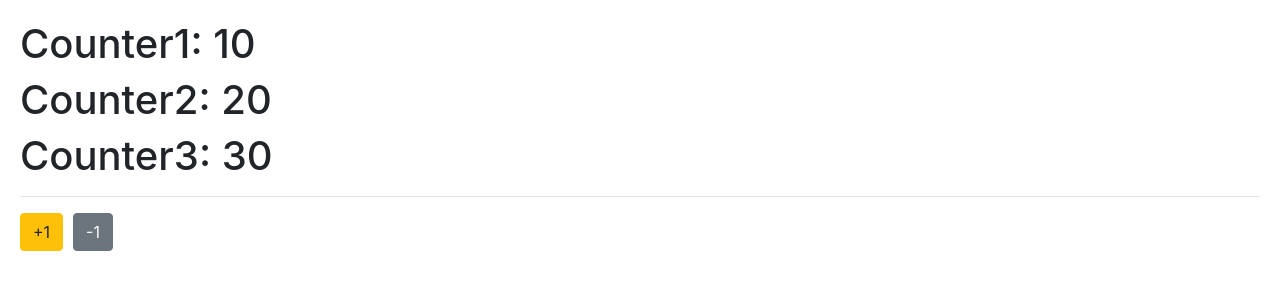
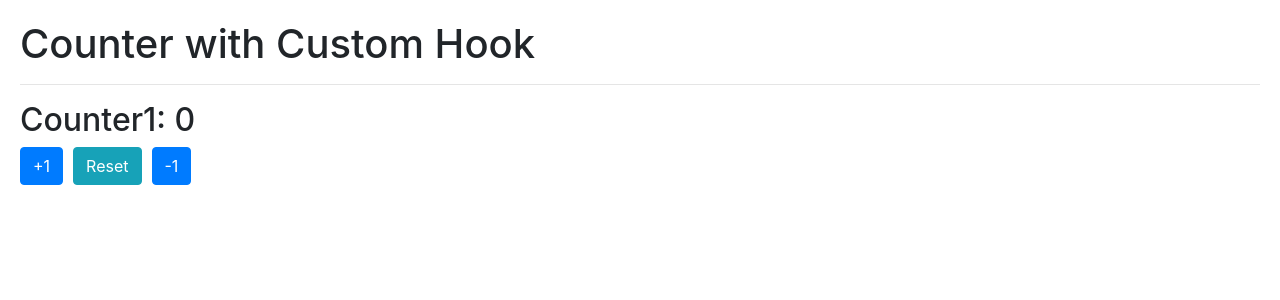
Before and after one commit to basrodriguezr/Hook-App, a React (Vite) app: page / in a window 1280 px wide. Shown: the top 300 px of the page. Built offline with nearby package versions, Linux system fonts and the light colour scheme.

Commit message:
se agrega counter con customHooks (se agrega nuevo hook)

```diff
--- /dev/null
+++ b/src/01-useState/CounterWithCustomHook.jsx
@@ -0,0 +1,20 @@
+import { useCounter } from "../hooks/useCounter"
+
+export const CounterWithCustomHook = () => {
+    //const { counter1, counter2, counter3, increment, decrement } = useCounter(0);
+    const { counter, increment, decrement, reset } = useCounter(0);
+
+
+    return (
+    <>
+        <h1>Counter with Custom Hook</h1>
+        <hr />
+        <h2>Counter1: { counter }</h2>
+
+        <button onClick={increment} className="btn btn-primary">+1</button>
+        <button onClick={reset} className="btn btn-info">Reset</button>
+        <button onClick={decrement} className="btn btn-primary">-1</button>
+
+    </>
+  )
+}
--- /dev/null
+++ b/src/hooks/useCounter.js
@@ -0,0 +1,42 @@
+// export const useCounter = (initialValue = 10) => {
+//     const [counter, setCounter] = useState({
+//         counter1: initialValue,
+//         counter2: initialValue + 10,
+//         counter3: initialValue + 20,
+//     });
+
+//     const increment = () => {
+//         setCounter({
+//             counter1: counter.counter1 + 1,
+//             counter2: counter.counter2 + 1,
+//             counter3: counter.counter3 + 1,
+//         });
+//     };
+
+//     const decrement = () => {
+//         setCounter({
+//             counter1: counter.counter1 - 1,
+//             counter2: counter.counter2 - 1,
+//             counter3: counter.counter3 - 1,
+//         });
+//     };
+
+//     return { ...counter, increment, decrement };
+// }
+
+import { useState } from "react"
+
+export const useCounter = (initialValue = 10) => {
+    const [counter, setCounter] = useState(initialValue);
+
+    const increment = () => setCounter(counter + 1);
+    const decrement = () => setCounter(counter - 1);
+    const reset = () => setCounter(initialValue);
+
+    return {
+        counter,
+        increment,
+        decrement,
+        reset
+    }
+}
--- a/src/main.jsx
+++ b/src/main.jsx
@@ -1,11 +1,13 @@
 import { StrictMode } from 'react'
 import { createRoot } from 'react-dom/client'
 import { HooksApp } from './HooksApp'
+
 import './index.css'
 import { CounterApp } from './01-useState/CounterApp'
+import { CounterWithCustomHook } from './01-useState/CounterWithCustomHook'
 
 createRoot(document.getElementById('root')).render(
   <StrictMode>
-    <CounterApp />
+    <CounterWithCustomHook />
   </StrictMode>,
 )
```
